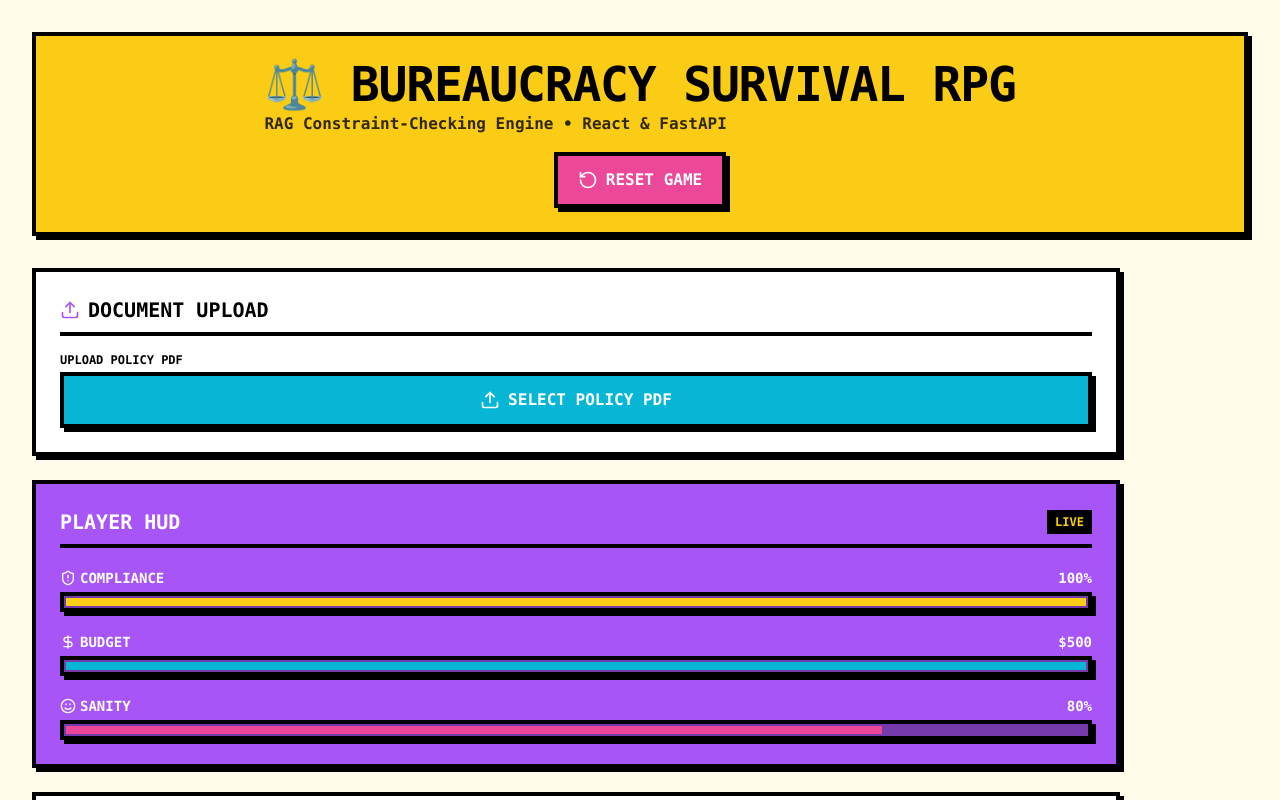
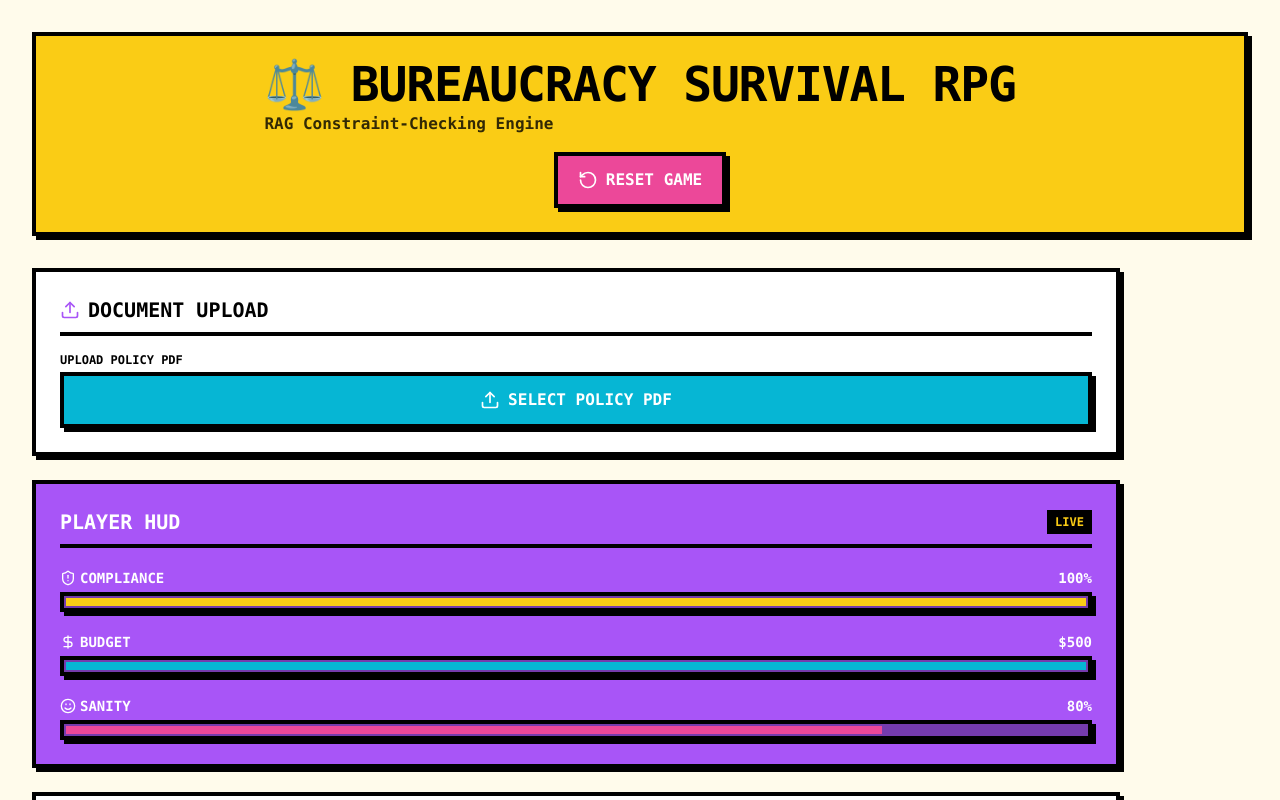
Before and after one commit to Sakshisen12/bureaucracy-rpg-rag, a React (Vite) app in the folder frontend/: page / in a window 1280 px wide. Shown: the top 800 px of the page. Built offline with nearby package versions, Linux system fonts and the light colour scheme.

Commit message:
Update description in App component
Removed '• React & FastAPI' from the description.

```diff
--- a/frontend/src/App.jsx
+++ b/frontend/src/App.jsx
@@ -156,7 +156,7 @@ const handleFileUpload = async (e) => {
             ⚖️ BUREAUCRACY SURVIVAL RPG
           </h1>
           <p className="text-sm md:text-base font-bold mt-1 text-black/80">
-            RAG Constraint-Checking Engine • React & FastAPI
+            RAG Constraint-Checking Engine
           </p>
         </div>
         <button
```
